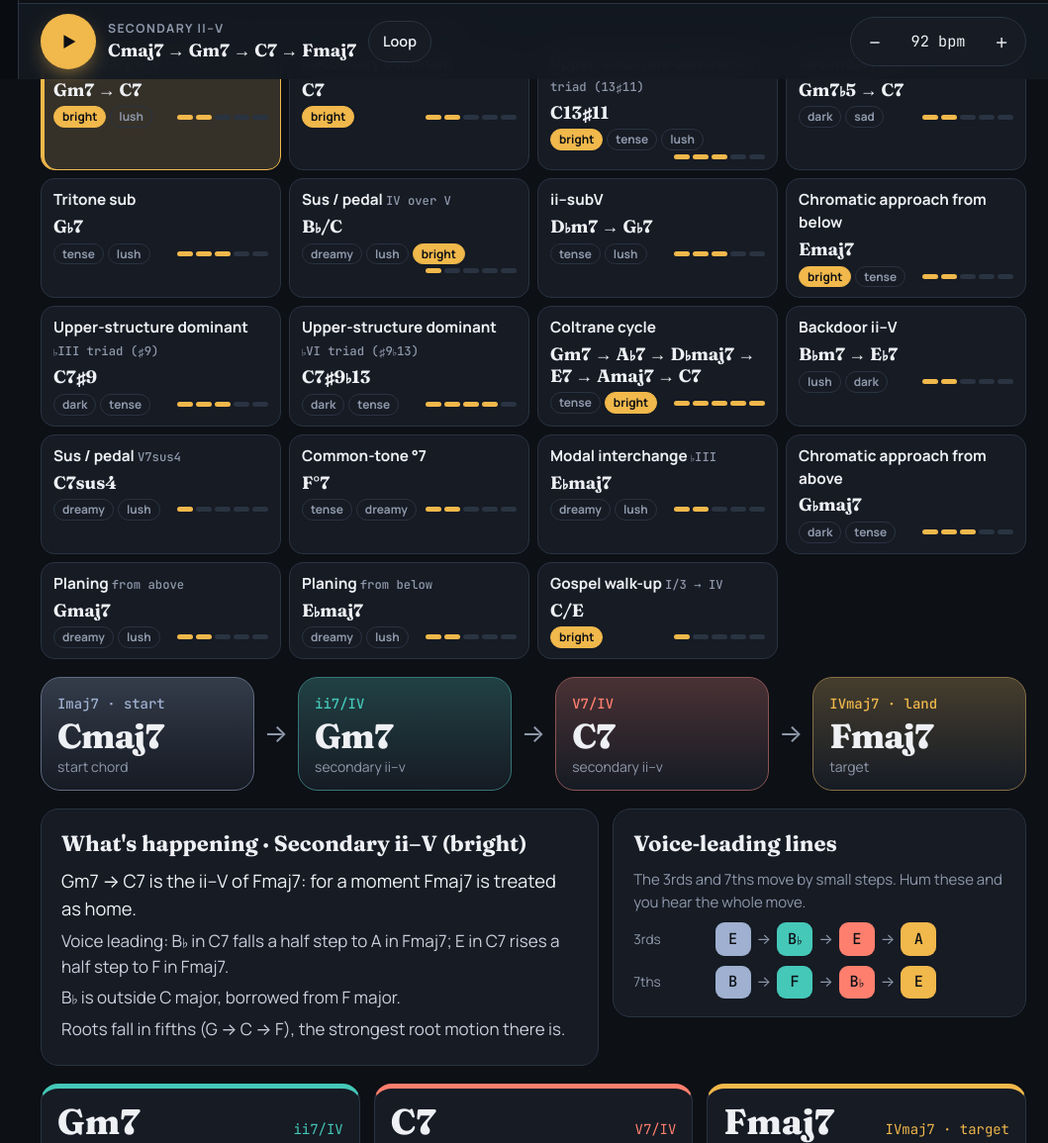
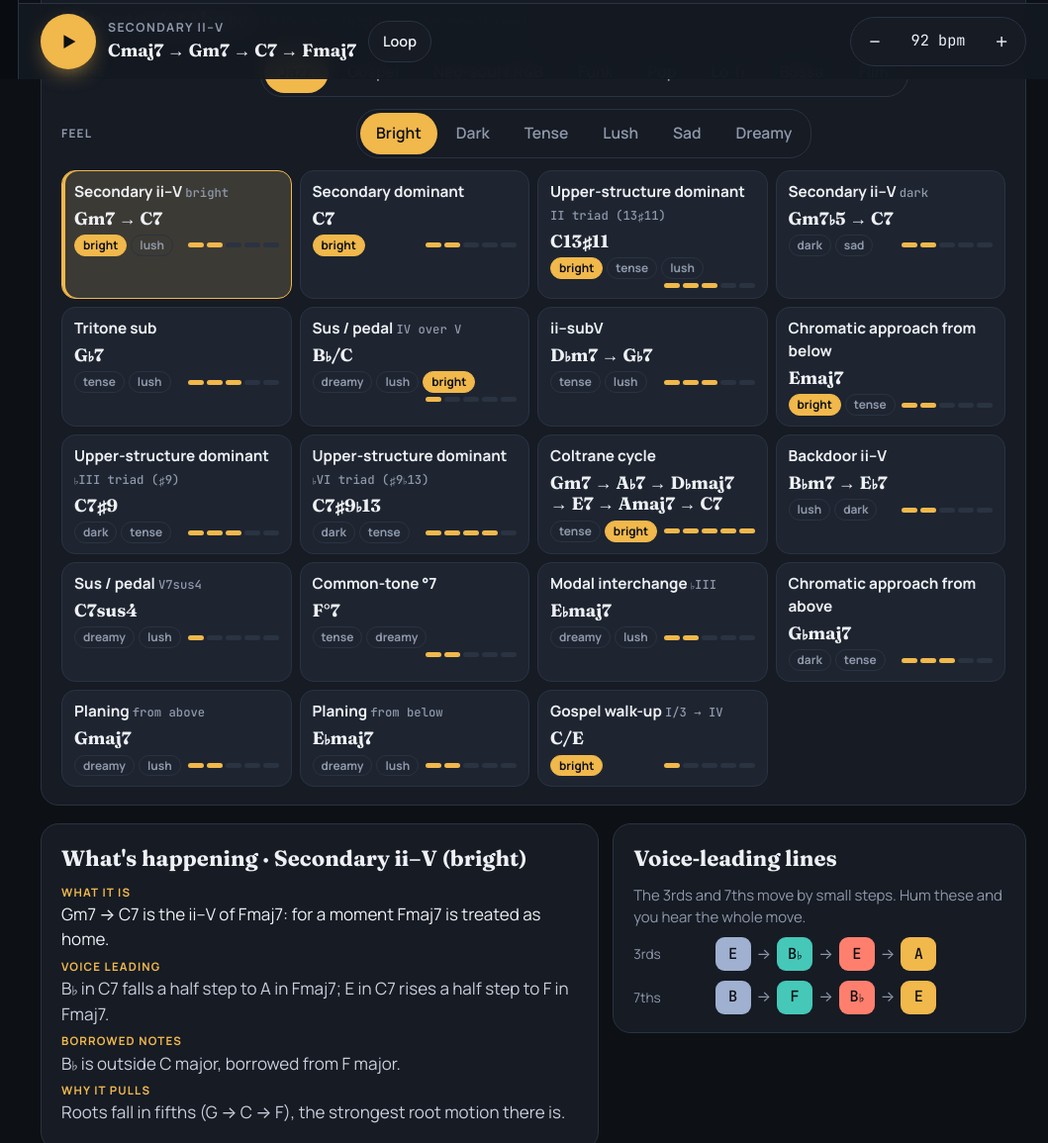
Before and after one commit to yakovwillner1-rgb/two-five-app, a website built with Vite: page index.html in a window 1280 px wide. Shown: the part 720-1875 px from the top of the page at 99% size, without its empty margins (221-1280 px from the left). Built offline with nearby package versions, Linux system fonts and the light colour scheme; a web font is replaced by a local one.

Commit message:
Move tab: chords on top, ways underneath, then the labeled why
Ralph asked for the chord path first, the list of ways below it, and then the
explanation. The why bullets now carry labels (what it is, voice leading,
borrowed notes, why it pulls).

Co-Authored-By: Claude Fable 5.2 <noreply@anthropic.com>

```diff
--- a/src/styles.css
+++ b/src/styles.css
@@ -399,3 +399,10 @@ main{flex:1;padding:22px 0 40px}
 .viaadd{min-height:40px;padding:0 14px;border-radius:999px;border:1px dashed color-mix(in srgb,var(--gold) 60%,var(--line));color:var(--gold);font-weight:700;font-size:.82rem;white-space:nowrap}
 .viaadd:hover{background:color-mix(in srgb,var(--gold) 10%,transparent)}
 .bar .tog{max-width:calc(100% - 24px);overflow:hidden;text-overflow:ellipsis;white-space:nowrap}
+.wayspanel{display:flex;flex-direction:column;gap:12px}
+.waysh{display:flex;flex-wrap:wrap;align-items:baseline;gap:6px 14px}
+.wayspanel .ways{margin-top:0}
+.wayspanel .way{background:var(--panel2)}
+.wayspanel .way[aria-pressed="true"]{background:color-mix(in srgb,var(--gold) 14%,var(--panel2))}
+.whyl{display:block;font-size:.68rem;letter-spacing:.1em;text-transform:uppercase;color:var(--gold);font-weight:700;margin-bottom:1px}
+.why p:first-of-type{font-size:1rem}
--- a/src/ui/views/move.ts
+++ b/src/ui/views/move.ts
@@ -81,20 +81,23 @@ export function viewMove(): string {
     detail(m.to, 'r1', romanNumeral(m.to, key) + ' · target', 'mt', S.toSym && !m.badTo ? null : m.H[S.to]),
   ].join('');
   cache.chords.mf = { tones: playTones(m.from) };
+  /* bullets come as: what it is, [voice leading], borrowed notes, why it pulls */
+  const labels = s && s.explanation.length === 4 ? ['What it is', 'Voice leading', 'Borrowed notes', 'Why it pulls'] : ['What it is', 'Borrowed notes', 'Why it pulls'];
+  const why = s ? s.explanation.map((l, i) => `<p><span class="whyl">${labels[i]}</span>${l.replace(/^Voice leading: /, '')}</p>`).join('') : '';
   return `<div class="stack">${tip}
    <div style="text-align:center"><div class="eyebrow">In ${curTitle()}</div><h2>Get from <em>${m.from.symbol}</em> to <em>${m.to.symbol}</em></h2></div>
    <div class="panel pick">
      <span class="lab">Start on</span><div>${tilesHTML(m.H, S.fromSym && !m.badFrom ? -1 : S.from, 'from', 'r0', true)}${input('from', S.fromSym, m.badFrom)}</div>
      <span class="lab">Land on</span><div>${tilesHTML(m.H, S.toSym && !m.badTo ? -1 : S.to, 'to', 'r1')}${input('to', S.toSym, m.badTo)}</div>
    </div>
-   <div class="panel pstyle">
+   <div class="pathx">${path}</div>
+   <div class="panel wayspanel">
+     <div class="waysh"><h3 style="margin:0">Ways to get there</h3><span class="small">${m.shown.length} for ${g.label} · ${FEEL_LABELS[S.pfeel].toLowerCase()} first. Tap one to use it.</span></div>
      <div class="pcrow"><span class="lbl">Genre</span><div class="seg wrap" role="group" aria-label="Genre">${GENRE_IDS.map(k => `<button data-a="pgenre" data-v="${k}" aria-pressed="${S.pgenre === k}">${GENRES[k].label}</button>`).join('')}</div></div>
      <div class="pcrow"><span class="lbl">Feel</span><div class="seg wrap" role="group" aria-label="Feel">${FEELS.map(k => `<button data-a="pfeel" data-v="${k}" aria-pressed="${S.pfeel === k}">${FEEL_LABELS[k]}</button>`).join('')}</div></div>
+     <div class="ways">${ways || '<div class="empty">No passing chords for this pair in this style. Try another genre or target.</div>'}</div>${hiddenNote}
    </div>
-   <div><div class="lbl">${m.shown.length} way${m.shown.length === 1 ? '' : 's'} to get there · most typical for ${g.label}, ${FEEL_LABELS[S.pfeel].toLowerCase()} first</div>
-     <div class="ways">${ways || '<div class="empty">No passing chords for this pair in this style. Try another genre or target.</div>'}</div>${hiddenNote}</div>
-   <div class="pathx">${path}</div>
-   ${s ? `<div class="duo"><div class="panel why"><h3>What's happening · ${s.name}${s.variantLabel ? ' (' + s.variantLabel + ')' : ''}</h3>${s.explanation.map(l => `<p>${l}</p>`).join('')}</div>
+   ${s ? `<div class="duo"><div class="panel why"><h3>What's happening · ${s.name}${s.variantLabel ? ' (' + s.variantLabel + ')' : ''}</h3>${why}</div>
    <div class="panel"><h3>Voice‑leading lines</h3><p class="small" style="margin:0">The 3rds and 7ths move by small steps. Hum these and you hear the whole move.</p>
      <div class="lines">${line('3rds', seq, cls, ['3', '♭3', '4'])}${line('7ths', seq, cls, ['7', '♭7', '𝄫7', '6'])}</div></div></div>` : ''}
    <div class="cards">${cards}</div>
```
